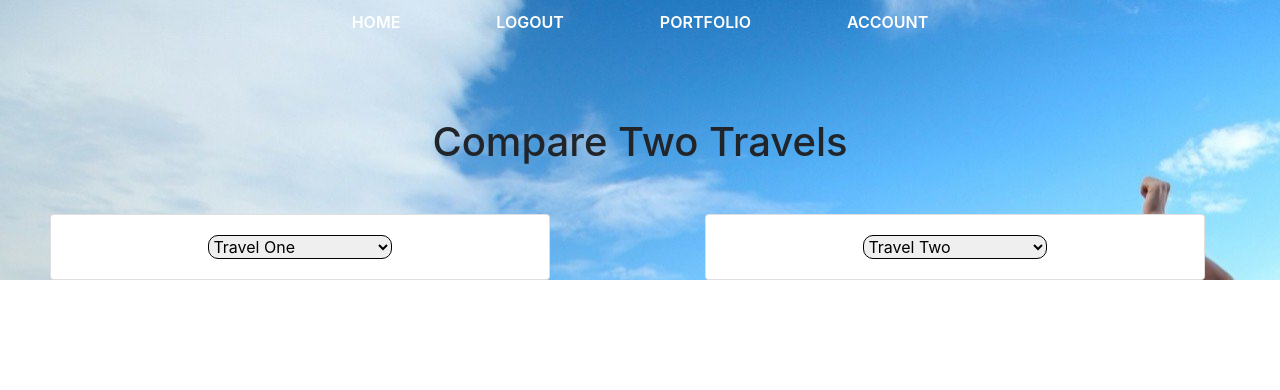
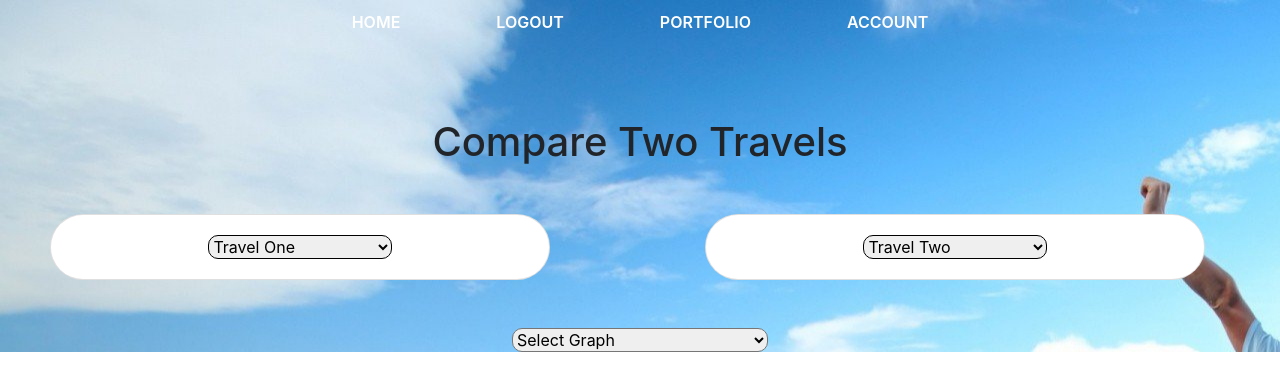
Before and after one commit to Davide-22/Lab-AP-Project, an Angular app in the folder Front-End/: page /compare in a window 1280 px wide. Shown: the top 390 px of the page. Built offline with nearby package versions, Linux system fonts and the light colour scheme.

Commit message:
Compare improvements

```diff
--- a/Front-End/src/app/compare-page/compare-page.component.css
+++ b/Front-End/src/app/compare-page/compare-page.component.css
@@ -5,10 +5,16 @@
 .travel{
     width: 80%;
     left: 8%;
+    border-radius: 40px;
 }
 
-select{
+.travels{
     width: 40%;
     border-color: black;
     border-radius: 10px;
 }
+
+.compares{
+    border-radius: 10px;
+    width: 20%;
+}
--- a/Front-End/src/app/compare-page/compare-page.component.html
+++ b/Front-End/src/app/compare-page/compare-page.component.html
@@ -4,7 +4,7 @@
         <div class="col">
             <div class="card travel">
                 <div class="card-body mt-auto">
-                    <select name="travels" id="travels1">
+                    <select name="travels" id="travels1" class="travels">
                         <option value="" disabled selected> Travel One</option>
                     </select>
                 </div>
@@ -13,11 +13,16 @@
         <div class="col">
             <div class="card travel">
                 <div class="card-body mt-auto">
-                    <select name="travels" id="travels2">
+                    <select name="travels" id="travels2" class="travels">
                         <option value="" disabled selected> Travel Two</option>
                     </select>
                 </div>
             </div>
         </div>
     </div>
+    <div class="mt-5">
+        <select name="compare" id="compare" class="compares">
+            <option value="" disabled selected> Select Graph </option>
+        </select>
+    </div>
 </div>
```
